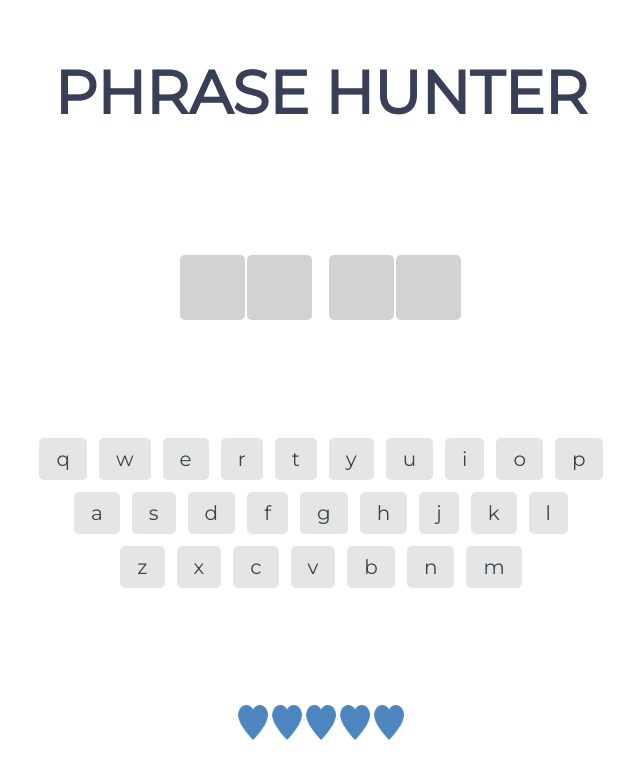
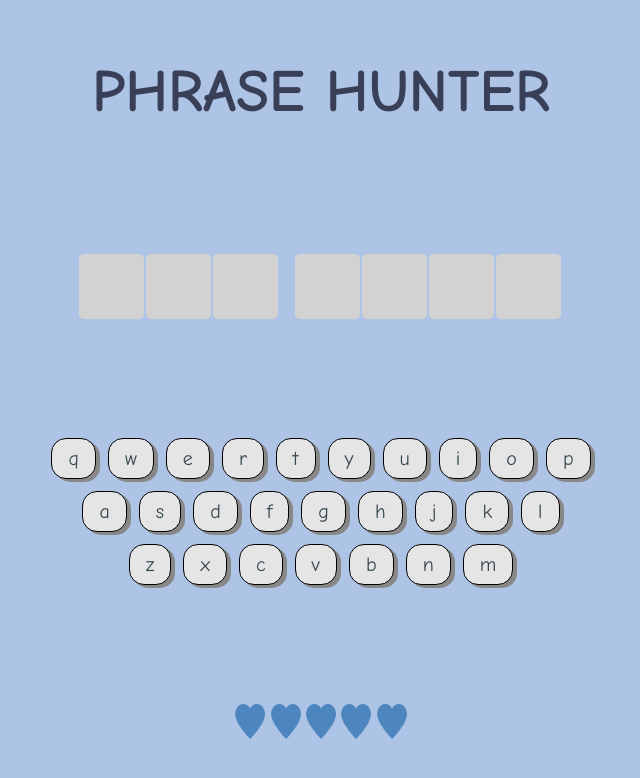
Before and after one commit to mkobela/oop_game, a plain HTML site: page index.html in a window 1280 px wide. Both pictures are taken after a click on the button "Start Game". Shown: the whole page, without its empty margins (319-959 px from the left). Drawn offline with Linux system fonts and the light colour scheme.

Commit message:
Added extra credit features

```diff
--- a/css/styles.css
+++ b/css/styles.css
@@ -20,7 +20,7 @@
 
 * {
   box-sizing: border-box;
-  font-family: 'Montserrat', sans-serif;
+  font-family: 'Comic Sans MS', sans-serif;
 }
 
 body {
@@ -28,6 +28,7 @@ body {
   flex-direction: column;
   display: flex;
   height: 100vh;
+  background-color: rgb(173, 196, 230);
 }
 
 li, ol, ul {
@@ -107,8 +108,6 @@ button {
   width: 15px;
 }
 
-
-
 .show {
   color: #fff;
   background-color: #4ac0d5;
@@ -124,6 +123,12 @@ button {
 
 
 /* Keyboard */
+
+.key {
+  border: black 1px solid;
+  border-radius: 15px;
+  box-shadow: 4px 3px #888888;
+}
 
 .keyrow {
   display: flex;
--- a/index.html
+++ b/index.html
@@ -28,38 +28,38 @@
 
 			<div id="qwerty" class="section">
 				<div class="keyrow">
-					<button class="key">q</button>
-					<button class="key">w</button>
-					<button class="key">e</button>
-					<button class="key">r</button>
-					<button class="key">t</button>
-					<button class="key">y</button>
-					<button class="key">u</button>
-					<button class="key">i</button>
-					<button class="key">o</button>
-					<button class="key">p</button>
+					<button class="key" q>q</button>
+					<button class="key" w>w</button>
+					<button class="key" e>e</button>
+					<button class="key" r>r</button>
+					<button class="key" t>t</button>
+					<button class="key" y>y</button>
+					<button class="key" u>u</button>
+					<button class="key" i>i</button>
+					<button class="key" o>o</button>
+					<button class="key" p>p</button>
 				</div>
 
 				<div class="keyrow">
-					<button class="key">a</button>
-					<button class="key">s</button>
-					<button class="key">d</button>
-					<button class="key">f</button>
-					<button class="key">g</button>
-					<button class="key">h</button>
-					<button class="key">j</button>
-					<button class="key">k</button>
-					<button class="key">l</button>
+					<button class="key" a>a</button>
+					<button class="key" s>s</button>
+					<button class="key" d>d</button>
+					<button class="key" f>f</button>
+					<button class="key" g>g</button>
+					<button class="key" h>h</button>
+					<button class="key" j>j</button>
+					<button class="key" k>k</button>
+					<button class="key" l>l</button>
 				</div>
 
 				<div class="keyrow">
-					<button class="key">z</button>
-					<button class="key">x</button>
-					<button class="key">c</button>
-					<button class="key">v</button>
-					<button class="key">b</button>
-					<button class="key">n</button>
-					<button class="key">m</button>
+					<button class="key" z>z</button>
+					<button class="key" x>x</button>
+					<button class="key" c>c</button>
+					<button class="key" v>v</button>
+					<button class="key" b>b</button>
+					<button class="key" n>n</button>
+					<button class="key" m>m</button>
 				</div>
 			</div>
 
--- a/js/Game.js
+++ b/js/Game.js
@@ -13,15 +13,11 @@
 class Game {
   constructor() {
     this.missed = 0;
-    // this.phrases = ['Way To Go',
-    //   'You Win',
-    //   'Mad Cat',
-    //   'Sad Horse',
-    //   'Brown Fish'];
-
-    this.phrases = ['Ph One',
-      'Ph On'
-    ];
+    this.phrases = ['Way To Go',
+      'You Win',
+      'Mad Cow',
+      'Fun Day',
+      'Run Fast'];
 
     this.activePhrase;
   }
@@ -61,7 +57,7 @@ class Game {
       overlay.style.display = '';
 
       this.resetGame();
-    }, 200, isWinner);
+    }, 1000, isWinner);
   }
 
   /***
--- a/js/app.js
+++ b/js/app.js
@@ -19,7 +19,7 @@ function handleStartBtn() {
 }
 
 /***
-  * @function  handleQwerty - processes the keyboard clicks
+  * @function  handleQwerty - processes mouse clicks
 ***/
 function handleQwerty(event) {
 
@@ -34,6 +34,24 @@ function handleQwerty(event) {
   }
 }
 
+/***
+  * @function  handleKeyUp - processes keyboard clicks
+***/
+function handleKeyUp(e){
+  // check for valid keyboard letter
+  if(e.keyCode > 64 && e.keyCode < 91){
+    // convert decimal to letter
+    const letter = String.fromCharCode(e.keyCode);
+
+    // lookup button by tag and attribute
+    const key = document.querySelector(`button[${letter}]`);
+
+    // now click keyboard
+    key.click();
+  }
+
+}
+
 // add handler to Start button
 const startButton = document.getElementById('btn__reset');
 startButton.addEventListener('click', handleStartBtn);
@@ -41,3 +59,6 @@ startButton.addEventListener('click', handleStartBtn);
 // add handler to qwerty keyboard
 const qwertyDiv = document.getElementById('qwerty');
 qwertyDiv.addEventListener('click', handleQwerty);
+
+const body = document.querySelector('body');
+body.addEventListener('keyup', handleKeyUp);
```
Also changed, not shown: 1 other file.
